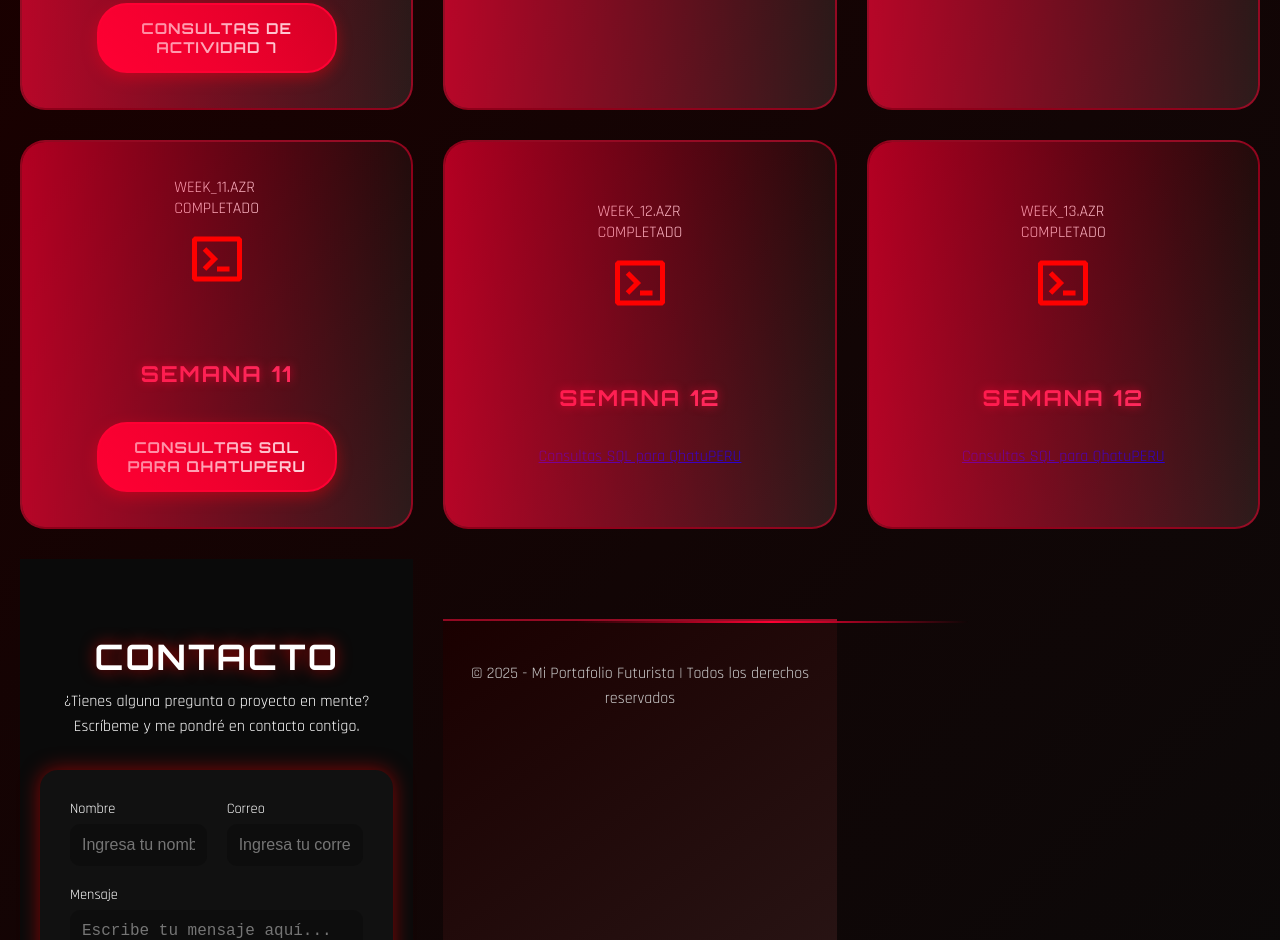
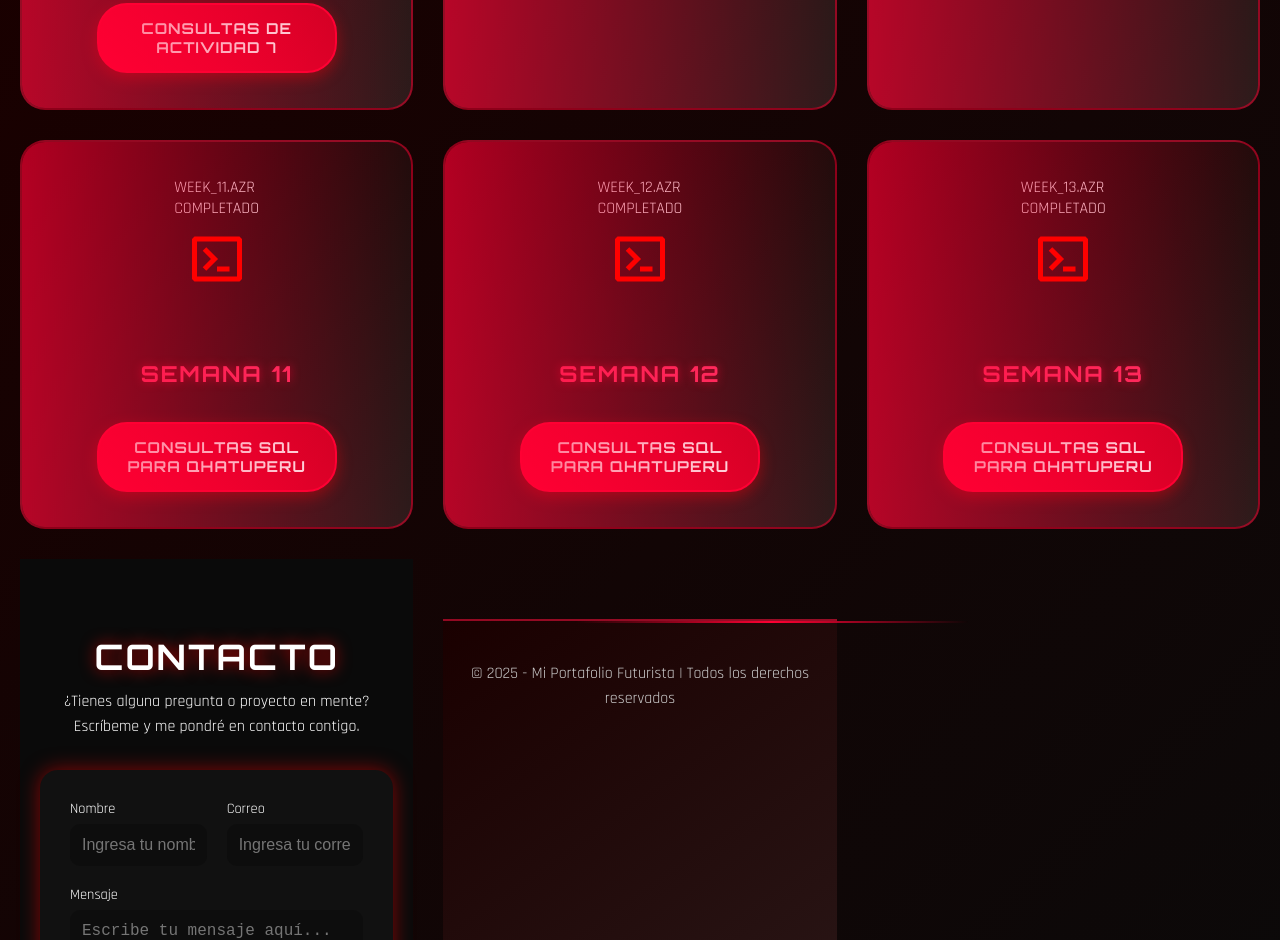
Before and after one commit to elvis272727/Repositorio2, a plain HTML site: page index.html in a window 1280 px wide. Shown: the part 2750-3690 px from the top of the page. Drawn offline with Linux system fonts and the light colour scheme.

Commit message:
Update index.html

```diff
--- a/index.html
+++ b/index.html
@@ -365,8 +365,7 @@
                 </div>
             </div>
 
-
-             <div class="feature-box cyber-card" data-week="06">
+ <div class="feature-box cyber-card" data-week="11">
                 <div class="card-header">
                     <span class="card-id">WEEK_12.AZR</span>
                     <div class="card-status">
@@ -380,12 +379,11 @@
                 </div>
                 <h2 class="cyber-card-title">Semana 12</h2>
                 <div class="button-group cyber-buttons">
-                    <a href="https://www.canva.com/design/DAG55ihdzTk/zefsNOFww00Kyd0UJPJlww/view?utm_content=DAG55ihdzTk&utm_campaign=designshare&utm_medium=link2&utm_source=uniquelinks&utlId=h6fcc254c8c" target="_blank" rel="noopener">Consultas SQL para QhatuPERU</a>
+                    <a href="https://www.canva.com/design/DAG4l5mUSRI/xCXXCpFkMO5i2H28c5Yx6g/view?utm_content=DAG4l5mUSRI&utm_campaign=designshare&utm_medium=link2&utm_source=uniquelinks&utlId=h0eb1a67193" class="custom-button cyber-btn primary" target="_blank" rel="noopener">Consultas SQL para QhatuPERU</a>
                 </div>
             </div>
 
-
-             <div class="feature-box cyber-card" data-week="06">
+             <div class="feature-box cyber-card" data-week="11">
                 <div class="card-header">
                     <span class="card-id">WEEK_13.AZR</span>
                     <div class="card-status">
@@ -397,11 +395,26 @@
                     <img src="Iconos/programming-4.svg" alt="Azure" class="icon-img">
                     <div class="icon-glow"></div>
                 </div>
-                <h2 class="cyber-card-title">Semana 12</h2>
+                <h2 class="cyber-card-title">Semana 13</h2>
                 <div class="button-group cyber-buttons">
-                    <a href="https://www.canva.com/design/DAG55ihdzTk/zefsNOFww00Kyd0UJPJlww/view?utm_content=DAG55ihdzTk&utm_campaign=designshare&utm_medium=link2&utm_source=uniquelinks&utlId=h6fcc254c8c" target="_blank" rel="noopener">Consultas SQL para QhatuPERU</a>
+                    <a href="https://www.canva.com/design/DAG4l5mUSRI/xCXXCpFkMO5i2H28c5Yx6g/view?utm_content=DAG4l5mUSRI&utm_campaign=designshare&utm_medium=link2&utm_source=uniquelinks&utlId=h0eb1a67193" class="custom-button cyber-btn primary" target="_blank" rel="noopener">Consultas SQL para QhatuPERU</a>
                 </div>
             </div>
+
+
+
+
+
+
+
+
+
+
+
+
+
+
+
 
             <!-- SEMANA 11
             <div class="feature-box cyber-card" data-week="11">
```
